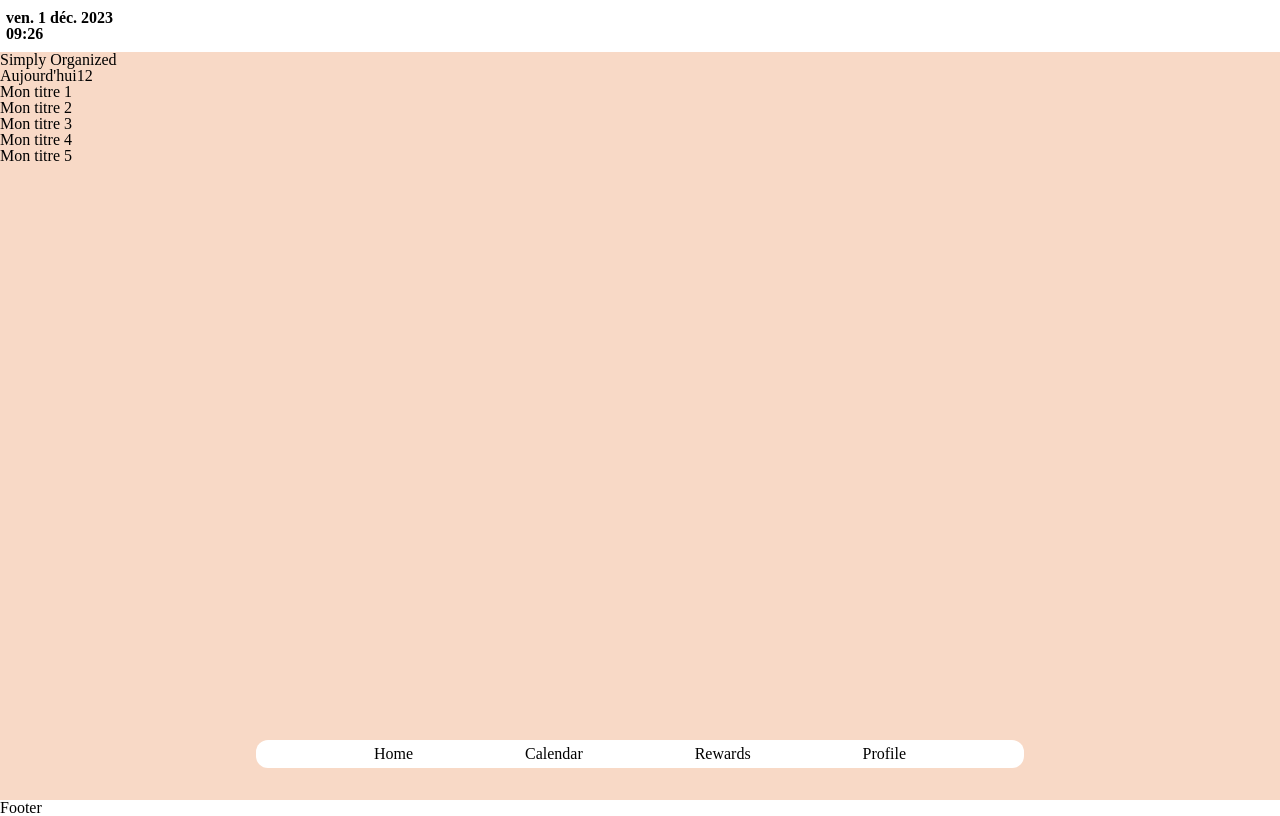
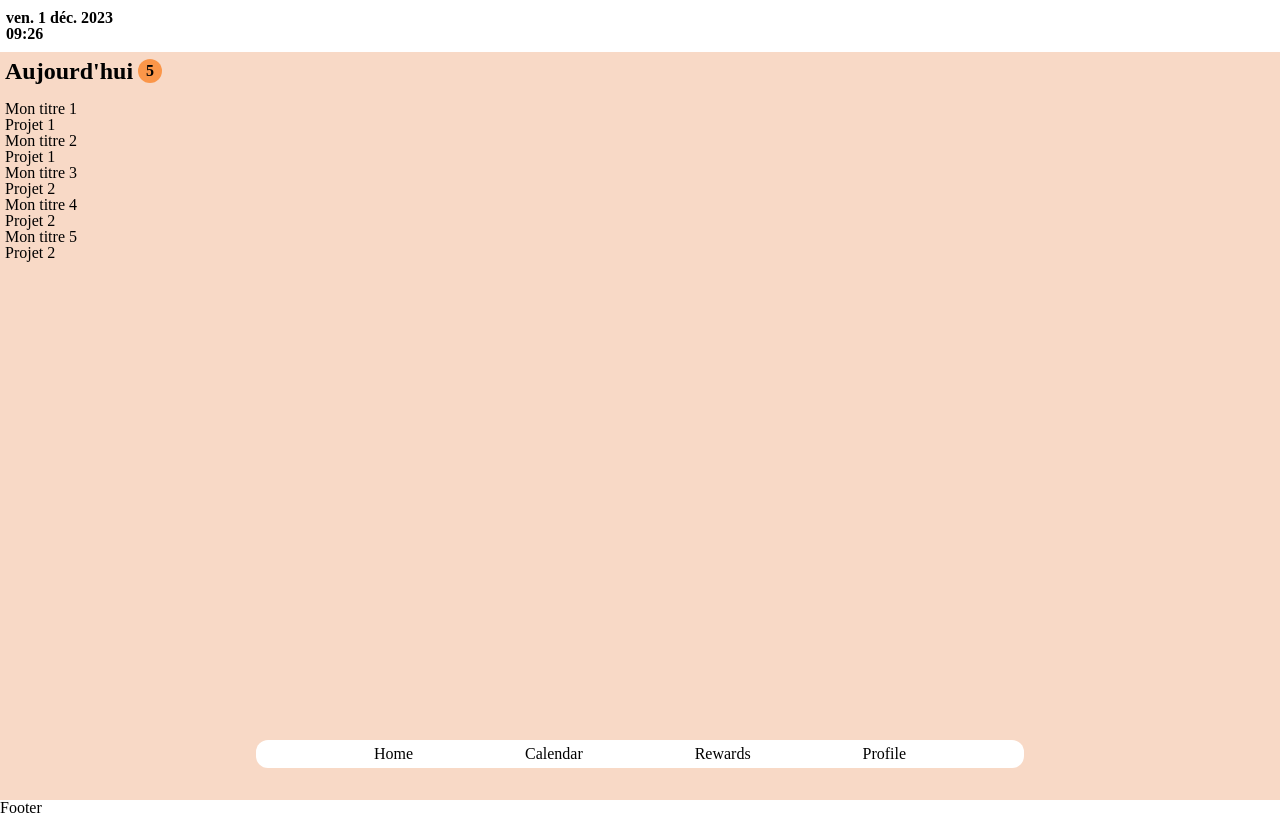
Before and after one commit to jeremy-deurvillier/simply-organized, a React (Vite) app: page / in a window 1280 px wide. Built offline with nearby package versions, Linux system fonts and the light colour scheme; what @radix-ui/themes would draw is missing.

Commit message:
Add Activity component and update Today component

```diff
--- /dev/null
+++ b/src/components/activity/Activity.jsx
@@ -0,0 +1,10 @@
+import './Activity.css'
+
+export default function Activity({activity}) {
+  return (
+    <div className='activity'>
+        <p>{activity.name}</p>
+        <p>{activity.project.title}</p>
+    </div>
+  )
+}
--- a/src/components/layout/Layout.jsx
+++ b/src/components/layout/Layout.jsx
@@ -10,6 +10,8 @@ export default function Layout() {
             <Header />
 
             <main className='mainContent'>
+                <h1 hidden>Simply Organized</h1>
+
                 <Outlet />
             </main>
 
--- a/src/components/today/Today.css
+++ b/src/components/today/Today.css
@@ -0,0 +1,24 @@
+.todayPage {
+    padding: 5px;
+}
+
+.todayPage h2 {
+    font-size: 24px;
+    font-weight: bold;
+    margin-bottom: 10px;
+}
+
+.badge {
+    font-size: 16px;
+    font-weight: bolder;
+    background-color: #FB9649;
+    width: 20px;
+    height: 20px;
+    display: inline-flex;
+    justify-content: center;
+    align-items: center;
+    border-radius: 50%;
+    padding: 2px;
+    margin: 5px;
+    transform: translateY(-3px);
+}
--- a/src/components/today/Today.jsx
+++ b/src/components/today/Today.jsx
@@ -1,25 +1,30 @@
+import Activity from '../activity/Activity'
 import './Today.css'
 
+const projects = [
+  {id:1, title: 'Projet 1', description: ''},
+  {id:1, title: 'Projet 2', description: ''},
+]
+
 const activities = [
-  {id:1, title: 'Mon titre 1', state: {done: false, canceled: false}},
-  {id:2, title: 'Mon titre 2', state: {done: false, canceled: false}},
-  {id:3, title: 'Mon titre 3', state: {done: false, canceled: false}},
-  {id:4, title: 'Mon titre 4', state: {done: false, canceled: false}},
-  {id:5, title: 'Mon titre 5', state: {done: false, canceled: false}},
+  {id:1, name: 'Mon titre 1', state: {done: false, canceled: false}, project: projects[0]},
+  {id:2, name: 'Mon titre 2', state: {done: false, canceled: false}, project: projects[0]},
+  {id:3, name: 'Mon titre 3', state: {done: false, canceled: false}, project: projects[1]},
+  {id:4, name: 'Mon titre 4', state: {done: false, canceled: false}, project: projects[1]},
+  {id:5, name: 'Mon titre 5', state: {done: false, canceled: false}, project: projects[1]},
 
 ]
 
 export default function Today() {
   return (
     <section className='todayPage'>
-        <h1>Simply Organized</h1>
         <h2>
             Aujourd'hui
-            <span className='badge'>12</span>
+            <span className='badge'>{activities.length}</span>
         </h2>
         <div className='todayContent'>
             {
-              activities.map(activity => <div key={activity.id}>{activity.title}</div>)
+              activities.map(activity => <Activity  key={activity.id} activity={activity} />)
             }
         </div>
     </section>
```
Also changed, not shown: src/components/activity/Activity.css (added).
